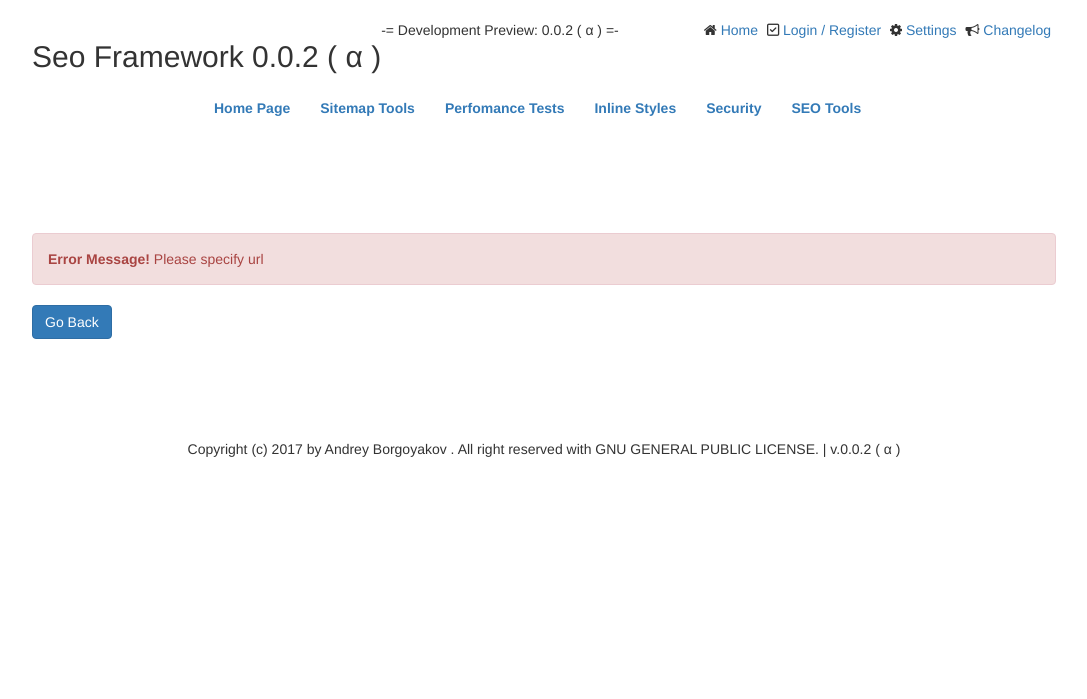
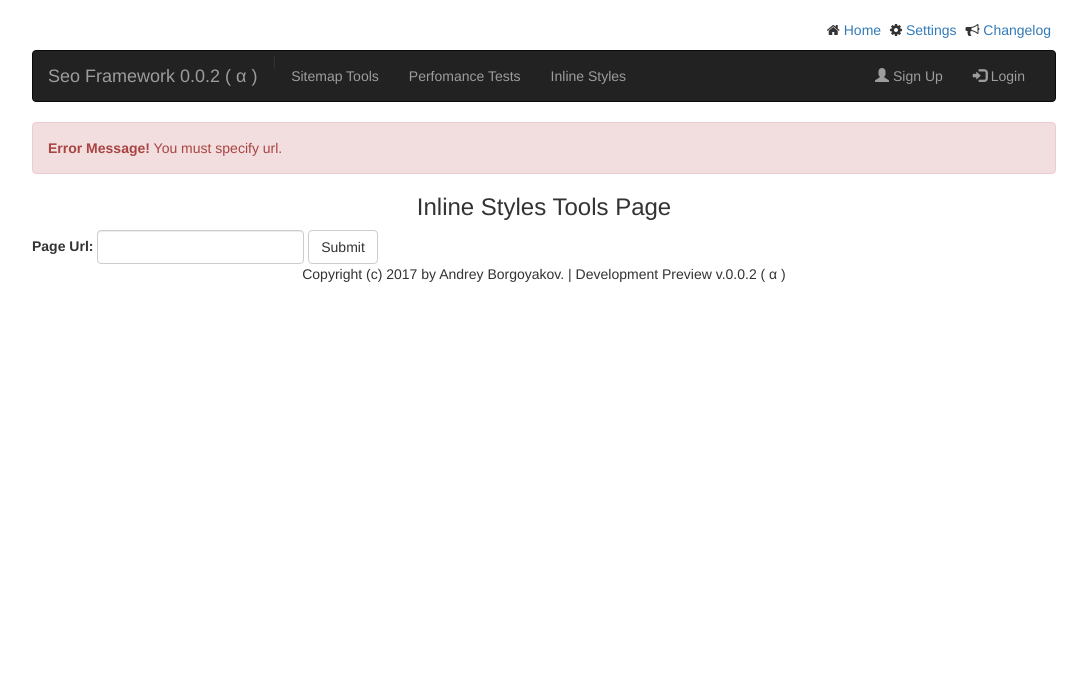
Before and after one commit to andrey-borgoyakov/seo-framework, a PHP site: page /styles/process in a window 1280 px wide. Shown: the top 699 px of the page, without its empty margins (96-1183 px from the left). Run offline with PHP 8.4, Linux system fonts and the light colour scheme; some libraries are stand-ins or nearby versions.

Commit message:
Fixed sitemap process fatal error, Change data in config.php, Refactor footer, header, navigation menu, Create Titles output

```diff
--- a/app/Config.php
+++ b/app/Config.php
@@ -15,5 +15,5 @@ define('SESSION_LIFE_TIME', 10);
 /** DataBase params */
 define('DB_HOST', 'localhost');
 define('DB_USER', 'root');
-define('DB_PASSWORD', 'mul2ler0');
-define('DB_NAME', 'tinyshop');
+define('DB_PASSWORD', 'password');
+define('DB_NAME', 'db_name');
--- a/app/Core/Controllers/SitemapController.php
+++ b/app/Core/Controllers/SitemapController.php
@@ -37,7 +37,7 @@ class Core_Controllers_SitemapController extends Core_Origin_Controller
         $urls = $this->getAllUrlsAction($sitemapUrl);
         foreach ($urls as $url) {
             $i++;
-            if (Runner::getInstance('Core/Models/Sitemap')->getUrlHttpStatus($url) == 200) {
+            if (Runner::getInstance('Core/Origin/Validator')->getUrlHttpStatus($url) == 200) {
                 $this->passed ++;
             } else {
                 $this->failed ++;
--- a/app/Core/Controllers/StylesController.php
+++ b/app/Core/Controllers/StylesController.php
@@ -29,11 +29,8 @@ class Core_Controllers_StylesController extends Core_Origin_Controller
     public function processAction()
     {
         $count = null;
-        $url = $this->getRequest('url');
-        if (!$url) {
-            $this->addNotice('Please specify url', 'error');
-            $this->renderTemplate('includes/goback');
-        } else {
+        $url   = $this->getRequest('url');
+        if (Runner::getInstance('Core/Origin/Validator')->validateUrl($url)) {
             $content = $this->getContentAction($url);
             preg_match_all('/style=/', $content, $matches, PREG_PATTERN_ORDER);
             foreach ($matches as $match) {
@@ -43,6 +40,8 @@ class Core_Controllers_StylesController extends Core_Origin_Controller
                 $this->addNotice('Inline Style found', 'warning');
                 $this->renderTemplate('styles/recs/found');
             }
+        } else {
+            $this->indexAction();
         }
     }
 
--- a/app/Core/Origin/Root.php
+++ b/app/Core/Origin/Root.php
@@ -30,8 +30,7 @@ abstract class Core_Origin_Root
 
     public function getCopyRight()
     {
-        return 'Copyright (c) 2017 by Andrey Borgoyakov . All right reserved with GNU GENERAL PUBLIC LICENSE. | v.'
-            . $this->getVersion();
+        return 'Copyright (c) 2017 by Andrey Borgoyakov. | Development Preview v.' . $this->getVersion();
     }
 
     public function addNotice($message, $type = null)
--- a/app/themes/default/css/style.css
+++ b/app/themes/default/css/style.css
@@ -27,24 +27,19 @@ img { border: 0; max-width: 100%; }
 a { text-decoration: none; }
 a:hover { text-decoration: underline; }
 
+h1, h2, h3, h4, h5 {text-align: center}
+
 body {
     padding: 20px;
 }
 
 #wrapper {
-    width:1024px;
+    max-width:1024px;
     margin: 0 auto;
 }
 
 div.clear {
     clear: both;
-}
-
-#navbar {
-    margin: 0 auto;
-    width: 720px;
-    height: 100%;
-    font-weight: bold;
 }
 
 .copyright {
@@ -67,11 +62,9 @@ div.clear {
 }
 
 .footer{
-    margin-top: 100px;
 }
 
 #header {
-    margin-bottom: 100px;
 }
 
 .login-form {
@@ -84,34 +77,6 @@ div.clear {
     margin-right: 25px;
 }
 
-
-.isa_info, .isa_success, .isa_warning, .isa_error {
-    margin: 10px 0px;
-    padding:12px;
-
-}
-.isa_info {
-    color: #00529B;
-    background-color: #BDE5F8;
-}
-.isa_success {
-    color: #4F8A10;
-    background-color: #DFF2BF;
-}
-.isa_warning {
-    color: #9F6000;
-    background-color: #FEEFB3;
-}
-.isa_error {
-    color: #D8000C;
-    background-color: #FFBABA;
-}
-.isa_info i, .isa_success i, .isa_warning i, .isa_error i {
-    margin:10px 22px;
-    font-size:2em;
-    vertical-align:middle;
-}
-
 .request-form {
     width: 30%;
     margin: 0 auto;
--- a/app/themes/default/templates/changelog.phtml
+++ b/app/themes/default/templates/changelog.phtml
@@ -5,12 +5,16 @@
     1. Fixed PHPDoc in Runner::CoreException method<br>
     2. Create new UI element goback.phtml<br>
     3. Refactor error message and validation in Styles feature<br>
+    4. Refactor getRequest method for more flexibility
     5. Refactor Performance process action<br>
     6. Add Validator class and implement url validation logic<br>
     7. Add constants for typr of notice<br>
     8. Add PHPDocs in Router:: and Runner::<br>
     9. Refactor Sitemap action<br>
-    4. Refactor getRequest method for more flexibility<br><br>
+    10. Fixed sitemap process fatal error<br>
+    11. Change data in config.php<br>
+    12. Create titles output<br>
+    13. Refactor footer, header, navigation menu<br><br>
 
     <h4>Commits on Aug 20, 2017:</h4>
     1. Change Perfomance test iteration from 50 to 10<br><br>
--- a/app/themes/default/templates/header.phtml
+++ b/app/themes/default/templates/header.phtml
@@ -1,7 +1,5 @@
 <?php echo $this->renderTemplate('includes/head'); ?>
 <header id="header" class="alt">
-    <h2 class="left">Seo Framework <?php echo $this->getVersion(); ?></h2>
-    <span>-= Development Preview: <?php echo $this->getVersion(); ?> =-</span>
     <?php $this->renderTemplate('includes/userbar'); ?>
     <div class="clear"></div>
     <?php  $this->renderTemplate('includes/navigation'); ?>
--- a/app/themes/default/templates/includes/home-content.phtml
+++ b/app/themes/default/templates/includes/home-content.phtml
@@ -1,7 +1,5 @@
-<br><br>
+<h3> Welcome to SEO Framework v.<?php echo $this->getVersion(); ?> </h3>
 <div class="content">
-
-    <span> Welcome to Online Web Tools PRO </span>
     <p> What does our project do?
         We help you solve most of the mistakes that are associated with the promotion of your Internet resource. </p>
     <p>
--- a/app/themes/default/templates/includes/navigation.phtml
+++ b/app/themes/default/templates/includes/navigation.phtml
@@ -1,10 +1,23 @@
-<div id="navbar" class="navbar-collapse collapse">
+<nav class="navbar navbar-inverse">
+    <div class="container-fluid">
+        <div class="navbar-header">
+            <button type="button" class="navbar-toggle" data-toggle="collapse" data-target="#myNavbar">
+                <span class="icon-bar"></span>
+                <span class="icon-bar"></span>
+                <span class="icon-bar"></span>
+            </button>
+            <a class="navbar-brand" href="<?php echo $this->getUrl(); ?>">Seo Framework <?php echo $this->getVersion(); ?></a> |
+        </div>
+        <div class="collapse navbar-collapse">
             <ul class="nav navbar-nav">
-        <li><a href="<?php echo $this->getUrl(); ?>">Home Page</a></li>
                 <li><a href="<?php echo $this->getUrl('sitemap'); ?>">Sitemap Tools</a></li>
                 <li><a href="<?php echo $this->getUrl('performance'); ?>">Perfomance Tests</a></li>
                 <li><a href="<?php echo $this->getUrl('styles'); ?>">Inline Styles</a></li>
-        <li><a href="">Security</a></li>
-        <li><a href="">SEO Tools </a></li>
+            </ul>
+            <ul class="nav navbar-nav navbar-right">
+                <li><a href="<?php echo $this->getUrl('users/register'); ?>"><span class="glyphicon glyphicon-user"></span> Sign Up</a></li>
+                <li><a href="<?php echo $this->getUrl('users/login'); ?>"><span class="glyphicon glyphicon-log-in"></span> Login</a></li>
             </ul>
         </div>
+    </div>
+</nav>
--- a/app/themes/default/templates/includes/userbar.phtml
+++ b/app/themes/default/templates/includes/userbar.phtml
@@ -2,8 +2,6 @@
     <ul>
         <i class="fa fa-home" aria-hidden="true"></i>
         <li><a href="<?php echo $this->getUrl(); ?>">Home</a></li>
-        <i class="fa fa-check-square-o" aria-hidden="true"></i>
-        <li><a href="<?php echo $this->getUrl('users/login'); ?>">Login / Register</a></li>
         <i class="fa fa-cog" aria-hidden="true"></i>
         <li><a href="<?php echo $this->getUrl('users/settings'); ?>">Settings</a></li>
         <i class="fa fa-bullhorn" aria-hidden="true"></i>
--- a/app/themes/default/templates/performance/complete.phtml
+++ b/app/themes/default/templates/performance/complete.phtml
@@ -21,4 +21,4 @@
         <span style="color: red"> Response time slower that 0.20. Bad News..</span><br>
     <?php endif; ?>
     <br>
-<div><span><a href="<?php echo $this->getUrl('performance'); ?>">Try Another one  ?</a></span></div>
+<?php $this->renderTemplate('includes/goback'); ?>
--- a/app/themes/default/templates/performance/home.phtml
+++ b/app/themes/default/templates/performance/home.phtml
@@ -0,0 +1 @@
+<h3>Performance Tools Page</h3>
--- a/app/themes/default/templates/styles/complete.phtml
+++ b/app/themes/default/templates/styles/complete.phtml
@@ -21,4 +21,4 @@
         <span style="color: red"> Response time slower that 0.20. Bad News..</span><br>
     <?php endif; ?>
     <br>
-<div><span><a href="<?php echo $this->getUrl('performance'); ?>">Try Another one  ?</a></span></div>
+<?php $this->renderTemplate('includes/goback'); ?>
--- a/app/themes/default/templates/styles/home.phtml
+++ b/app/themes/default/templates/styles/home.phtml
@@ -0,0 +1 @@
+<h3>Inline Styles Tools Page</h3>
```
Also changed, not shown: app/themes/default/templates/sitemap/complete.phtml (+3 -9 lines), README.md, app/Core/Controllers/PerformanceController.php (line endings or trailing spaces). Lines whose indentation alone changed are shown as unchanged.
